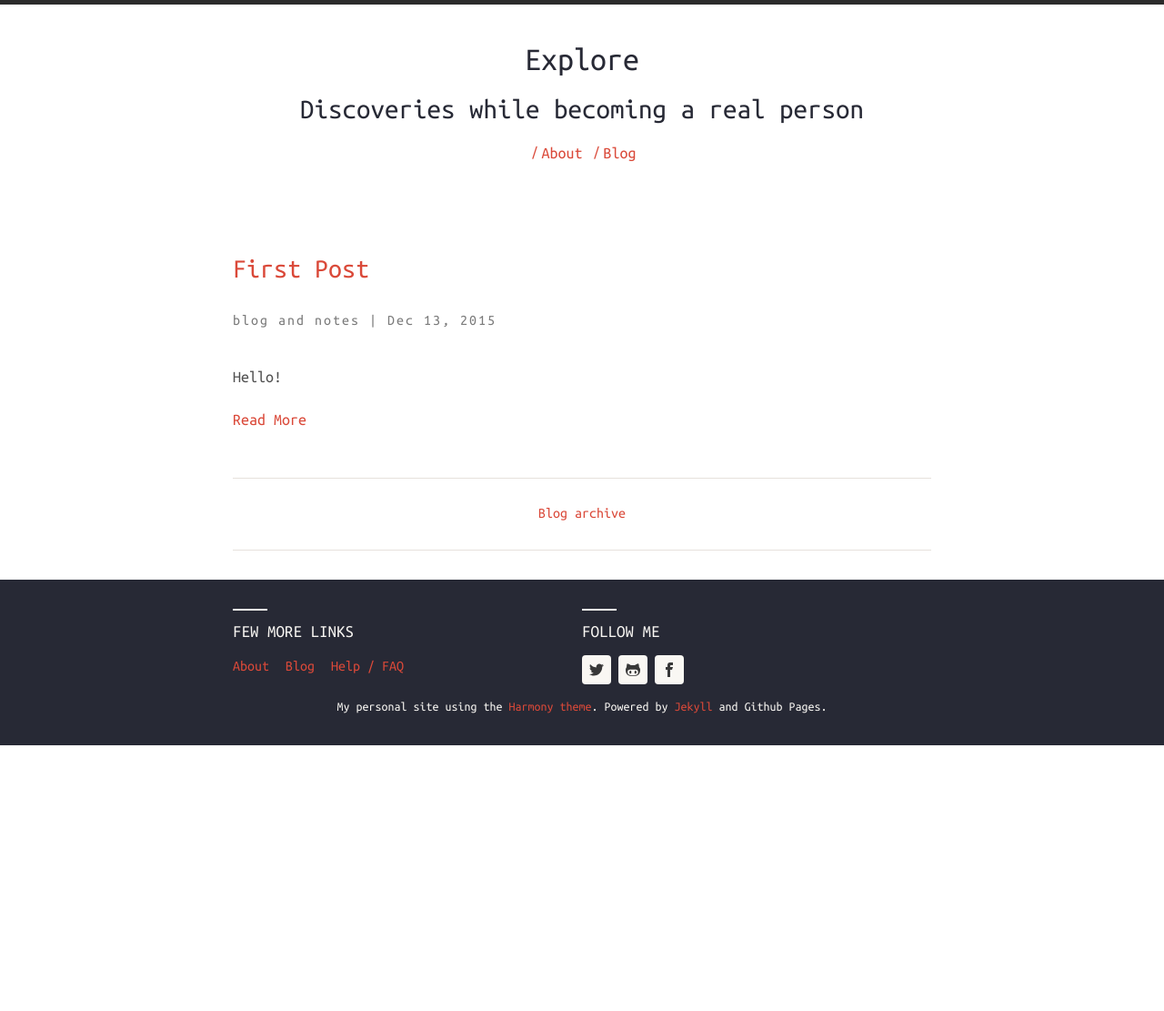
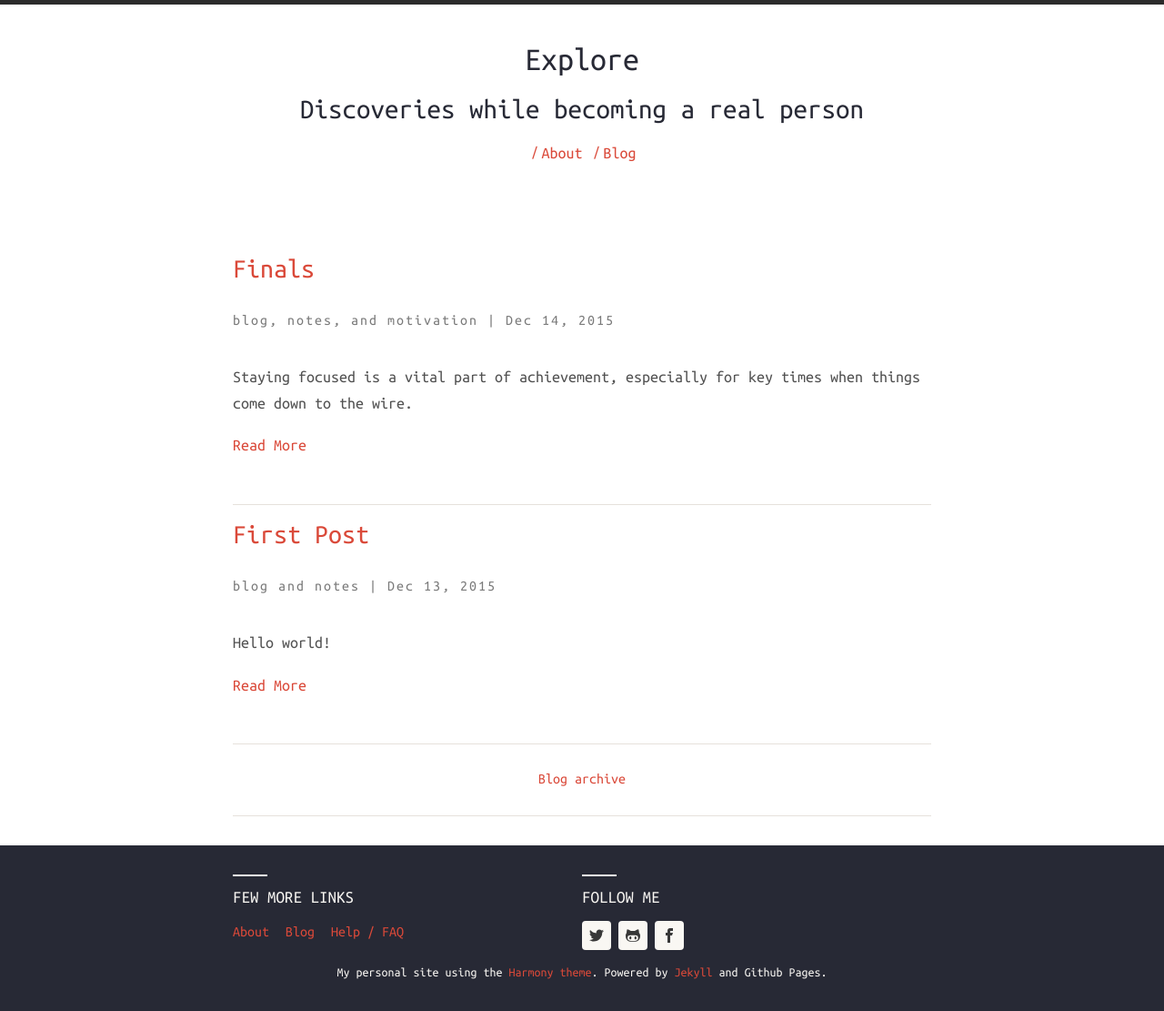
Before and after one commit to KevinRPan/Balzac-theme, a Jekyll site: the page built from index.html, in a window 1280 px wide. Shown: the whole page at 91% size. Built offline with Jekyll 4.4.1, drawn with Linux system fonts in a browser that asks for light colours; nearby versions of some CDN libraries; before the commit the page ends 900 px from its top, so only the background shows below that.

Commit message:
resistance post

```diff
--- a/_posts/2015-12-12-welcome-to-me.markdown
+++ b/_posts/2015-12-12-welcome-to-me.markdown
@@ -8,7 +8,7 @@ categories:
 - notes
 ---
 
-Hello!
+Hello world!
 
 Here's my first post where I just want to test out basic functionality.
 
--- /dev/null
+++ b/_posts/2015-12-14-resistance.markdown
@@ -0,0 +1,20 @@
+---
+layout: post
+title:  "Finals"
+date:   2015-12-14 13:00:00
+description: Finals
+permalink: resistance
+categories:
+- blog
+- notes
+- motivation
+---
+
+Staying focused is a vital part of achievement, especially for key times when things come down to the wire.
+
+Even when it's not a pressure situation, it helps to be able to overcome the resistance that blocks us from achieving the goals we have.
+
+![resistance][resistance]
+
+[resistance]: http://i.imgur.com/Zu8hEtt.png
+[homepage]: http://kevinrpan.github.io
```
Also changed, not shown: 3 other files.
